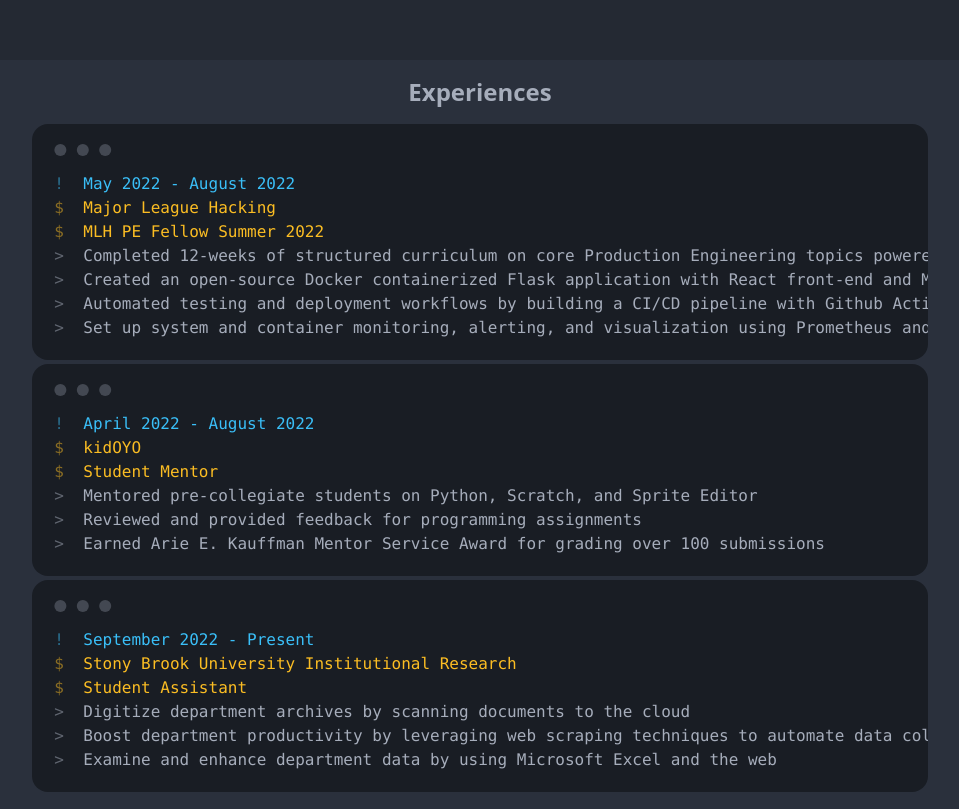
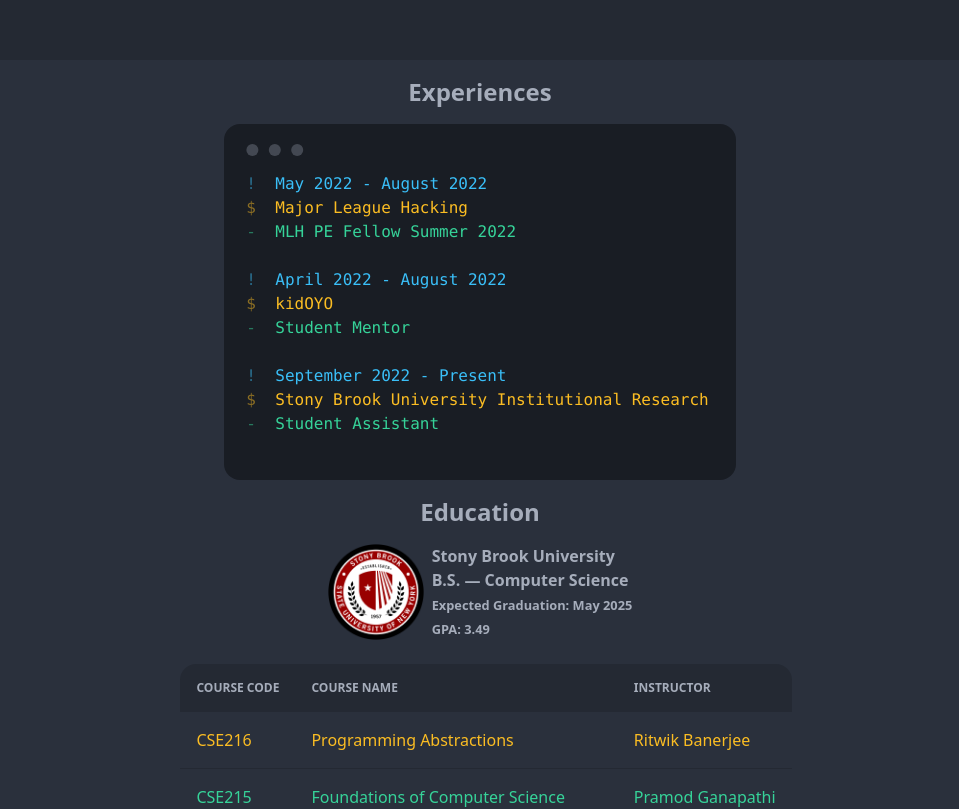
Before and after one commit to jiechenmc/Vitae, a React (Vite) app: page / in a window 1280 px wide. Shown: the part 740-1549 px from the top of the page, without its empty margins (160-1119 px from the left). Built offline with nearby package versions, Linux system fonts and the light colour scheme; the HTML template or start-up script is replaced by a standard one.

Commit message:
put all work in 1 box

```diff
--- a/src/components/Work.tsx
+++ b/src/components/Work.tsx
@@ -6,26 +6,27 @@ export interface WorkElement {
   period: string;
   company: string;
   role: string;
-  description: string;
+  // description: string;
 }
 
 export const Work = () => {
   return (
     <div id="work" className="">
-      <h1 className=" text-2xl light:text-gray-700 dark:text-base-content font-bold text-center my-4">
+      <h1 className="text-2xl light:text-gray-700 dark:text-base-content font-bold text-center my-4">
         Experiences
       </h1>
-      <div className="flex flex-col gap-1">
+      <div className="flex justify-center">
+        <div className="mockup-code w-full mx-1 max-w-lg hd:max-w-5xl">
           {[...WORK]?.reverse().map((work: WorkElement) => (
             <WorkEntries
               key={uuidv4()}
               period={work?.period}
               company={work?.company}
               role={work?.role}
-            description={work?.description}
             />
           ))}
         </div>
       </div>
+    </div>
   );
 };
--- a/src/components/subcomponents/WorkEntries.tsx
+++ b/src/components/subcomponents/WorkEntries.tsx
@@ -1,27 +1,27 @@
 import { WorkElement } from "../Work";
 
-const WorkEntries = ({ period, company, role, description }: WorkElement) => {
-  const desc = description.split("\n").map((e) => (
-    <pre data-prefix=">">
-      <code>{e}</code>
-    </pre>
-  ));
+const WorkEntries = ({ period, company, role }: WorkElement) => {
+  // const desc = description.split("\n").map((e) => (
+  //   <pre data-prefix=">">
+  //     <code>{e}</code>
+  //   </pre>
+  // ));
 
   return (
-    <div className="flex justify-center">
-      <div className="mockup-code max-w-4xl w-full mx-1 hd:max-w-5xl">
+    <>
       <pre data-prefix="!" className="text-info">
         <code>{period}</code>
       </pre>
       <pre data-prefix="$" className="text-warning">
         <code>{company}</code>
       </pre>
-        <pre data-prefix="$" className="text-warning">
+      <pre data-prefix="-" className="text-success">
         <code>{role}</code>
       </pre>
-        <div>{desc}</div>
-      </div>
-    </div>
+      <pre data-prefix="" className="text-success">
+        <code></code>
+      </pre>
+    </>
   );
 };
 
--- a/src/data/WORK.tsx
+++ b/src/data/WORK.tsx
@@ -3,21 +3,15 @@ export default [
     period: "September 2022 - Present",
     company: "Stony Brook University Institutional Research ",
     role: "Student Assistant",
-    description:
-      "Digitize department archives by scanning documents to the cloud\nBoost department productivity by leveraging web scraping techniques to automate data collection\nExamine and enhance department data by using Microsoft Excel and the web",
   },
   {
     period: "April 2022 - August 2022",
     company: "kidOYO",
     role: "Student Mentor",
-    description:
-      "Mentored pre-collegiate students on Python, Scratch, and Sprite Editor\nReviewed and provided feedback for programming assignments\nEarned Arie E. Kauffman Mentor Service Award for grading over 100 submissions",
   },
   {
     period: "May 2022 - August 2022",
     company: "Major League Hacking",
     role: "MLH PE Fellow Summer 2022",
-    description:
-      "Completed 12-weeks of structured curriculum on core Production Engineering topics powered by Meta\nCreated an open-source Docker containerized Flask application with React front-end and MySQL database\nAutomated testing and deployment workflows by building a CI/CD pipeline with Github Actions\nSet up system and container monitoring, alerting, and visualization using Prometheus and Grafana",
   },
 ];
```
Lines whose indentation alone changed are shown as unchanged.
